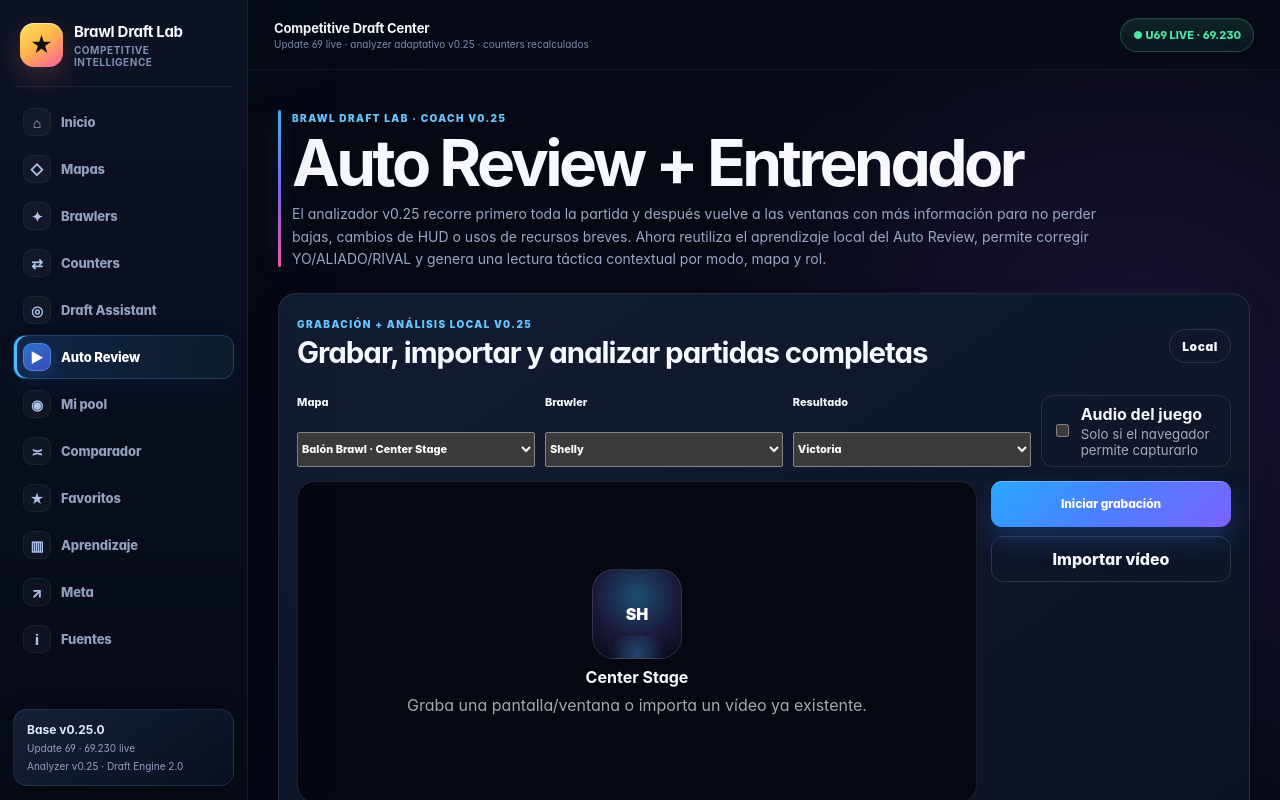
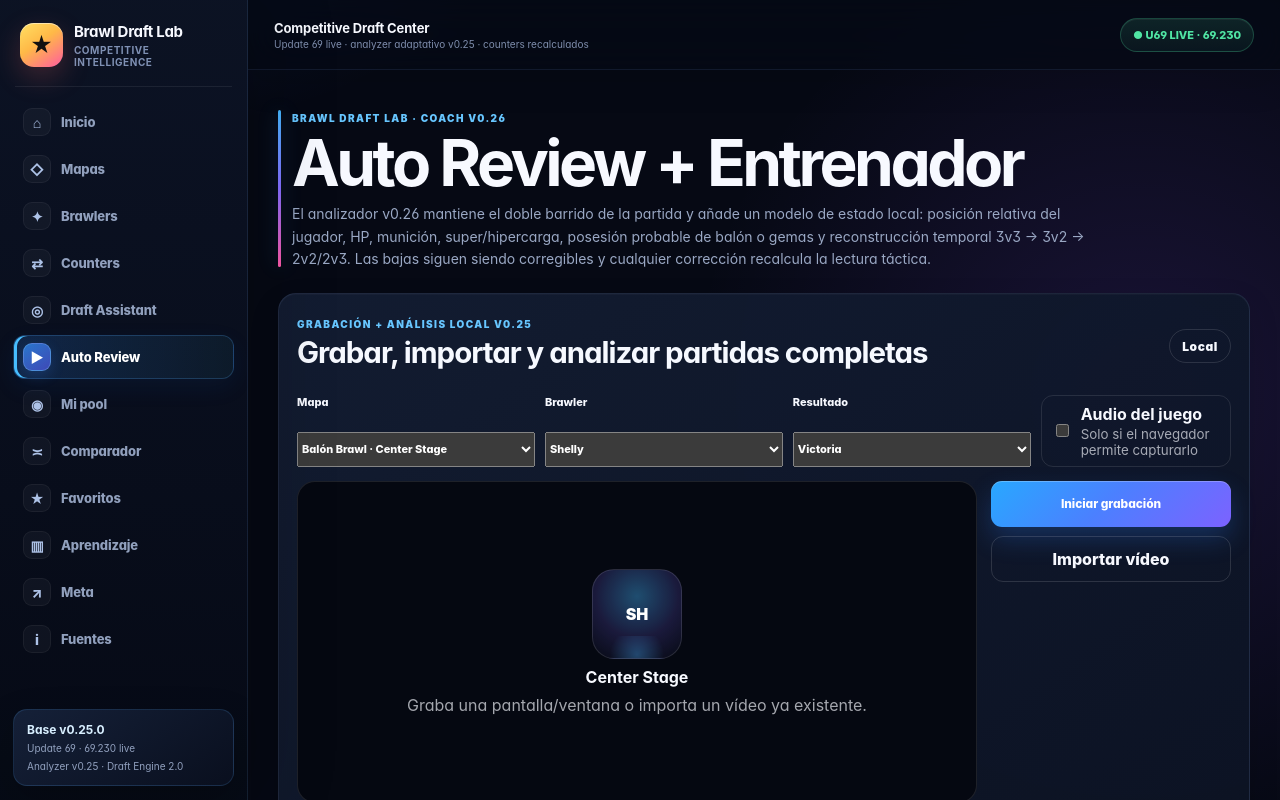
Before and after one commit to Raixerx1/Brawl-Stars-Lab-, a Next.js app: page /live in a window 1280 px wide. Shown: the top 800 px of the page. Built offline with nearby package versions, Linux system fonts and the light colour scheme; no server answers.

Commit message:
feat: surface state-aware match analyzer v0.26

```diff
--- a/src/app/live/page.tsx
+++ b/src/app/live/page.tsx
@@ -4,6 +4,7 @@
 import "./video-review-v22.css";
 import "./video-review-v23.css";
 import "./video-review-v25.css";
+import "./video-review-v26.css";
 import CoachDebriefDashboard from "@/components/CoachDebriefDashboard";
 import LearningDashboard from "@/components/LearningDashboard";
 import LiveMatchAnalyzer from "@/components/LiveMatchAnalyzer";
@@ -12,15 +13,15 @@
 
 export const metadata: Metadata = {
   title: "Auto Review y Entrenador",
-  description: "Análisis local de vídeo completo con doble barrido adaptativo, clasificación corregible de bajas, secuencias tácticas, revisión en directo, debrief y aprendizaje contextual para Brawl Stars Ranked.",
+  description: "Análisis local de vídeo completo con doble barrido adaptativo, estimación de HP/munición/super/hipercarga/objetivo, reconstrucción 3v3, clasificación corregible de bajas y lectura táctica para Brawl Stars Ranked.",
 };
 
 export default function LiveReviewPage() {
   return <div className="page">
     <div className="page-heading">
-      <span className="eyebrow">Brawl Draft Lab · Coach v0.25</span>
+      <span className="eyebrow">Brawl Draft Lab · Coach v0.26</span>
       <h1>Auto Review + Entrenador</h1>
-      <p>El analizador v0.25 recorre primero toda la partida y después vuelve a las ventanas con más información para no perder bajas, cambios de HUD o usos de recursos breves. Ahora reutiliza el aprendizaje local del Auto Review, permite corregir YO/ALIADO/RIVAL y genera una lectura táctica contextual por modo, mapa y rol.</p>
+      <p>El analizador v0.26 mantiene el doble barrido de la partida y añade un modelo de estado local: posición relativa del jugador, HP, munición, super/hipercarga, posesión probable de balón o gemas y reconstrucción temporal 3v3 → 3v2 → 2v2/2v3. Las bajas siguen siendo corregibles y cualquier corrección recalcula la lectura táctica.</p>
     </div>
     <MatchRecorder maps={maps} brawlers={brawlers} />
     <LiveMatchAnalyzer maps={maps} brawlers={brawlers} />
```
